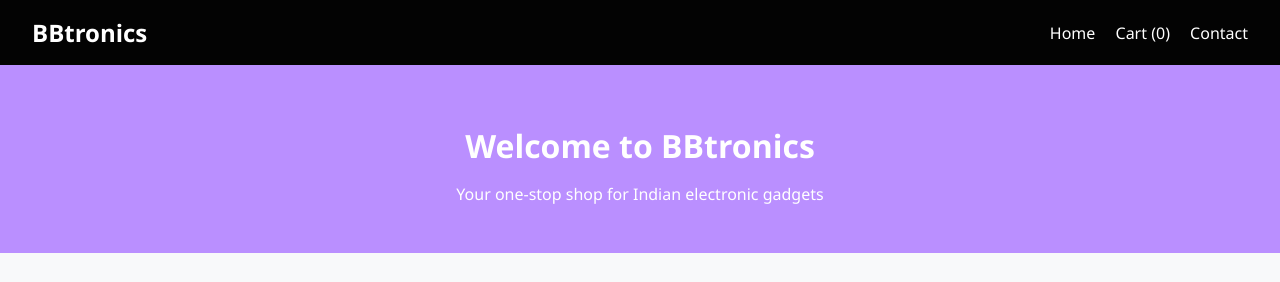
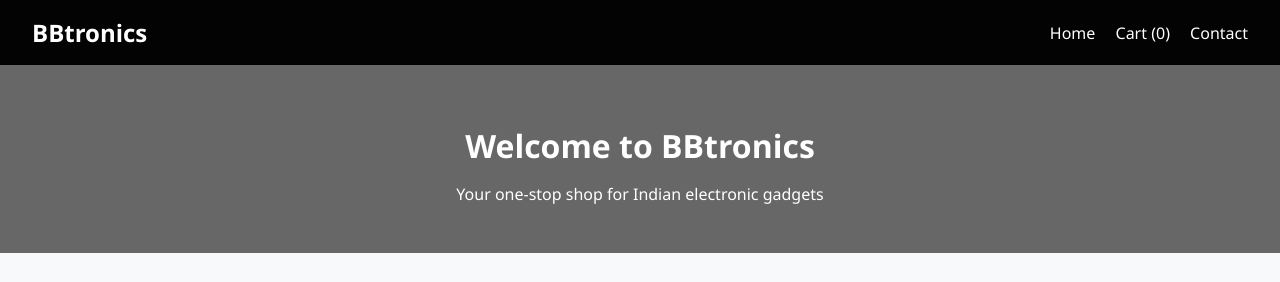
Before and after one commit to ThisIsHarshaPM/CS-Ecom, a plain HTML site: page index.html in a window 1280 px wide. Shown: the top 282 px of the page. Drawn offline with Linux system fonts and the light colour scheme.

Commit message:
Update style.css

```diff
--- a/css/style.css
+++ b/css/style.css
@@ -35,7 +35,7 @@ nav a:hover {
 .hero {
   padding: 2rem;
   text-align: center;
-  background: linear-gradient(to right, #ba8fff, #ba8fff);
+  background: linear-gradient(to right, #676768, #676768);
   color: white;
 }
 
```
